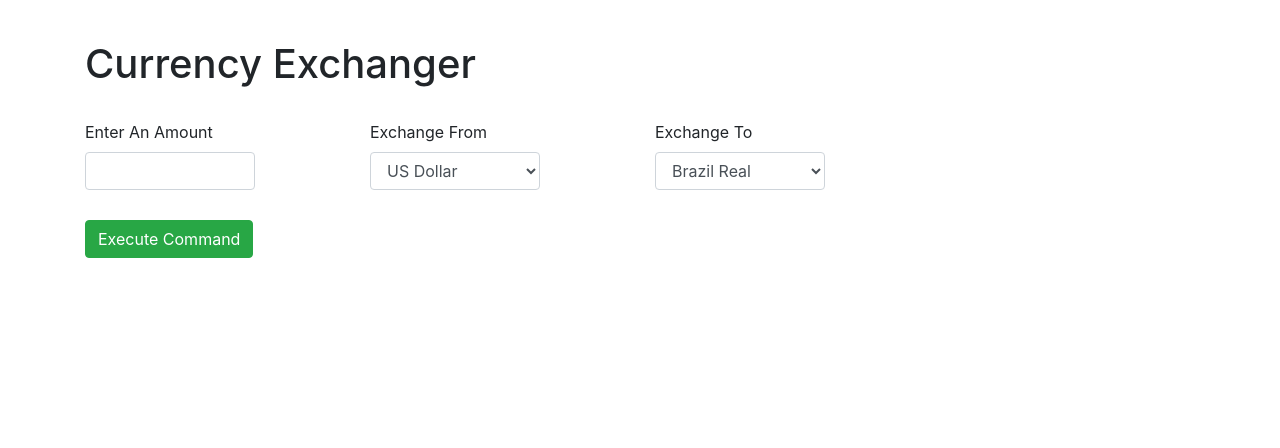
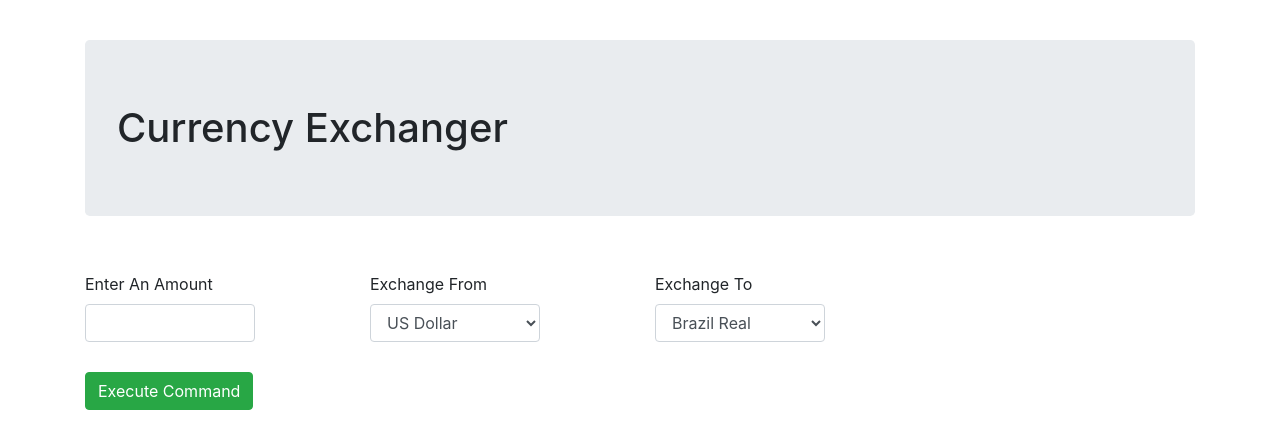
Before and after one commit to jeffdinsmore/currency-exchanger, a website built with webpack: page src/index.html in a window 1280 px wide. Built offline with nearby package versions, Linux system fonts and the light colour scheme.

Commit message:
updated and finished readme file

```diff
--- a/src/index.html
+++ b/src/index.html
@@ -5,7 +5,7 @@
 <body>
   <header></header>
   <div class="container">
-    <h1>Currency Exchanger</h1>
+    <h1 class="jumbotron">Currency Exchanger</h1>
     <br>
     <div class="row">
         <div class="col-md-3">
```
Also changed, not shown: README.md.
